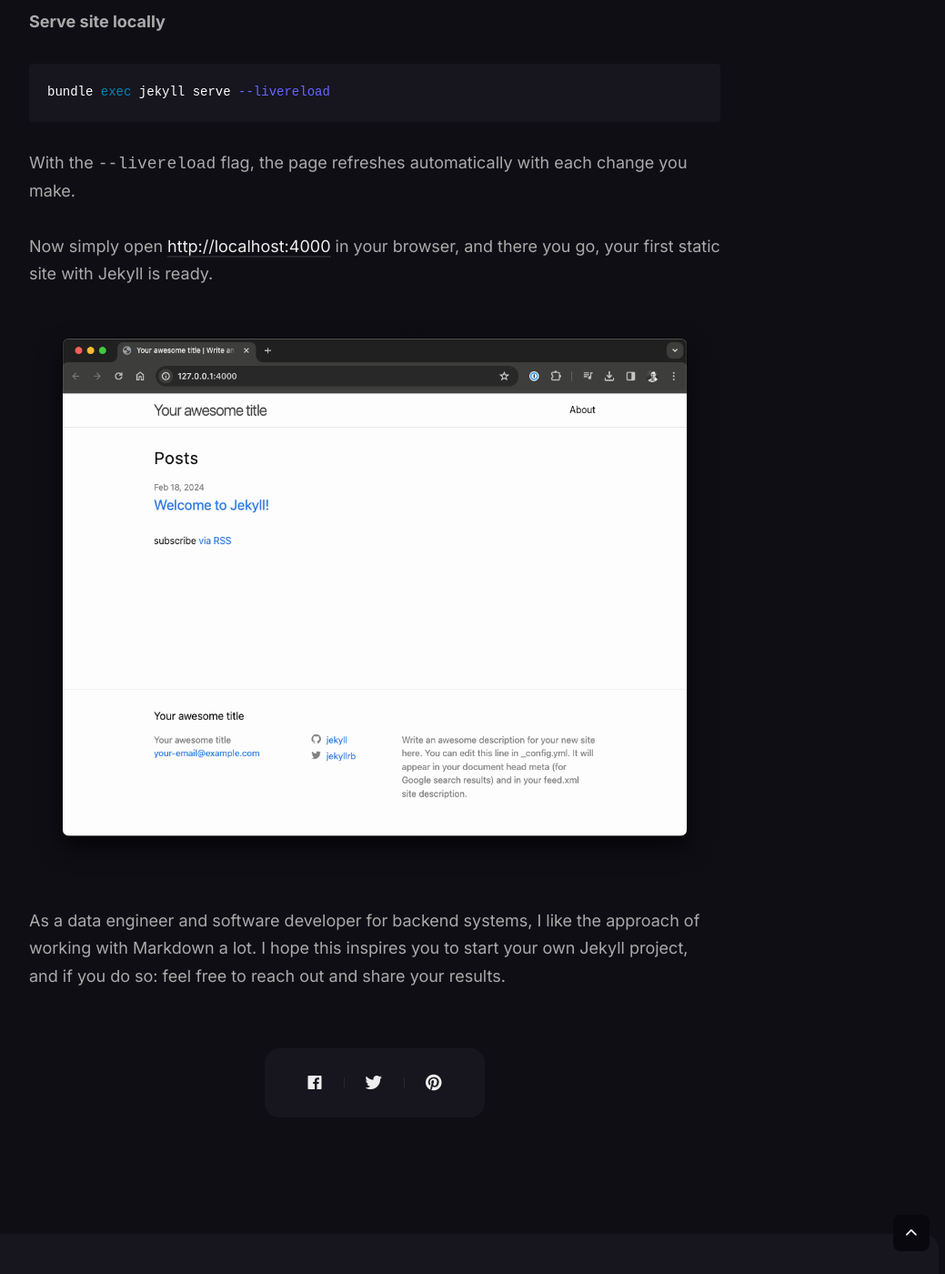
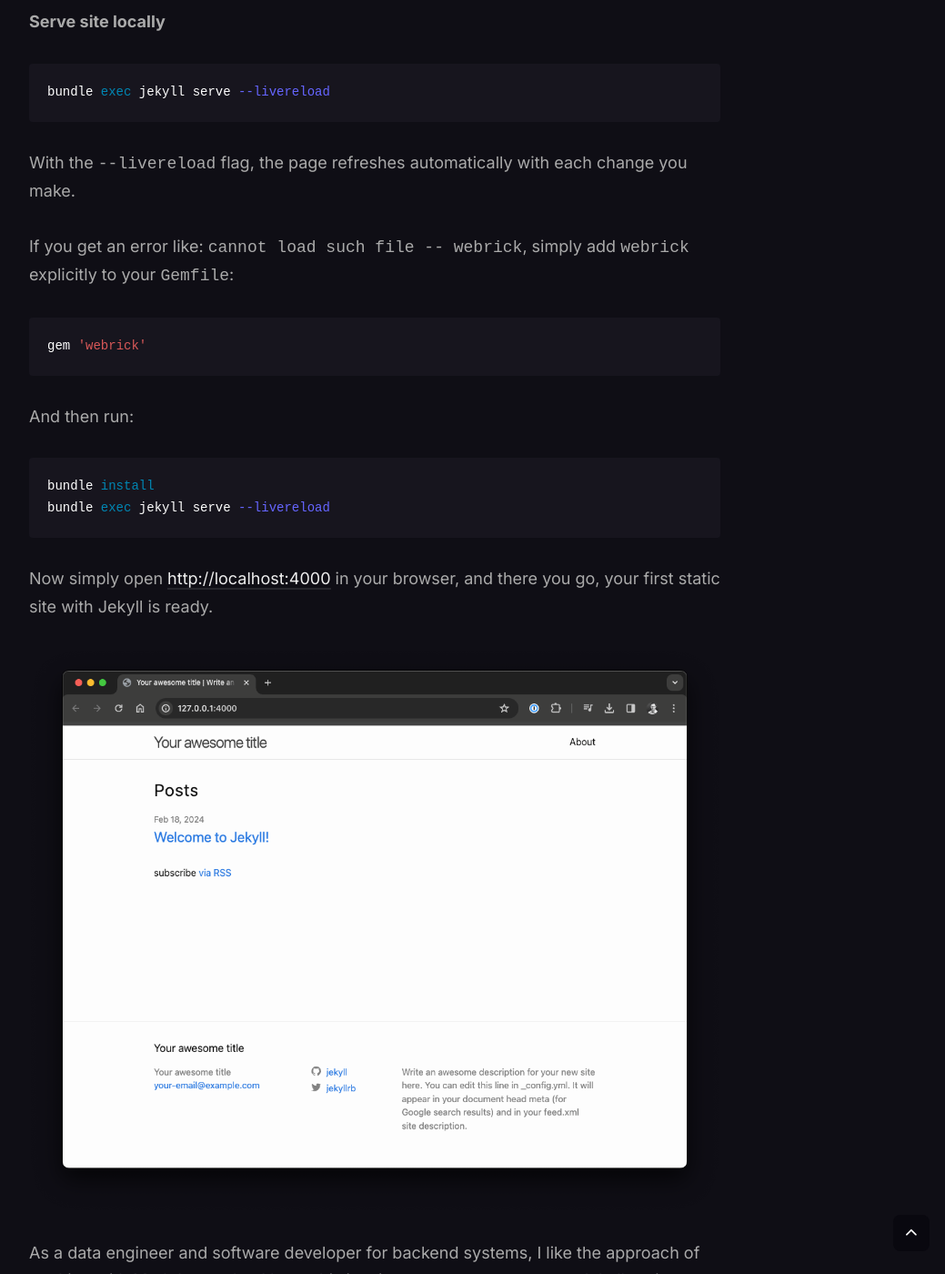
Before and after one commit to vojay-dev/vojay-dev.github.io, a Jekyll site: the page built from _posts/2024-02-18-hello-world.md, in a window 1280 px wide and 1400 px high, scrolled down 2768 px. Shown: the whole window at 91% size, without its empty margins (228-1267 px from the left). Built offline with Jekyll 4.4.1, drawn with Linux system fonts in a browser that asks for light colours; nearby versions of some CDN libraries; comment, search, counter and statistics services are not loaded; some of the changed text lies outside the part shown.

```diff
--- a/_includes/javascripts.html
+++ b/_includes/javascripts.html
@@ -6,6 +6,18 @@
 <script src="{{ site.baseurl }}/js/vendors/zoom.min.js"></script>
 <script src="{{ site.baseurl }}/js/common.js"></script>
 <script>
+  // =====================
+  // Simple Jekyll Search
+  // =====================
+  SimpleJekyllSearch({
+    searchInput: document.getElementById("js-search-input"),
+    resultsContainer: document.getElementById("js-results-container"),
+    json: "{{ site.baseurl }}/search.json",
+    searchResultTemplate: '{article}',
+    noResultsText: '<li class="no-results"><h3>No results found</h3></li>'
+  });
+</script>
+<script>
   var base_url = "",
     pagination_next_url = base_url + '/page2',
     pagination_next_page_number = '{{ paginator.next_page }}',
--- a/_posts/2024-02-18-hello-world.md
+++ b/_posts/2024-02-18-hello-world.md
@@ -64,6 +64,17 @@ bundle exec jekyll serve --livereload
 
 With the `--livereload` flag, the page refreshes automatically with each change you make.
 
+If you get an error like: `cannot load such file -- webrick`, simply add `webrick` explicitly to your `Gemfile`:
+{% highlight ruby %}
+gem 'webrick'
+{% endhighlight %}
+
+And then run:
+{% highlight bash %}
+bundle install
+bundle exec jekyll serve --livereload
+{% endhighlight %}
+
 Now simply open [http://localhost:4000](http://localhost:4000){:target="_blank"} in your browser, and there you go, your first static site with Jekyll is ready.
 
 ![Sample page]({{site.baseurl}}/images/blog/2024-02-18-01.png)
--- a/js/common.js
+++ b/js/common.js
@@ -61,18 +61,6 @@ $(document).ready(function() {
   setTimeout(function(){
     $('body').addClass('is-in');
   },150)
-
-
-  // =====================
-  // Simple Jekyll Search
-  // =====================
-  SimpleJekyllSearch({
-    searchInput: document.getElementById("js-search-input"),
-    resultsContainer: document.getElementById("js-results-container"),
-    json: "./search.json",
-    searchResultTemplate: '{article}',
-    noResultsText: '<li class="no-results"><h3>No results found</h3></li>'
-  });
 
 
   /* =======================
```
Also changed, not shown: search.json (+1 -1 lines), js/vendors/simple-jekyll-search.min.js.
